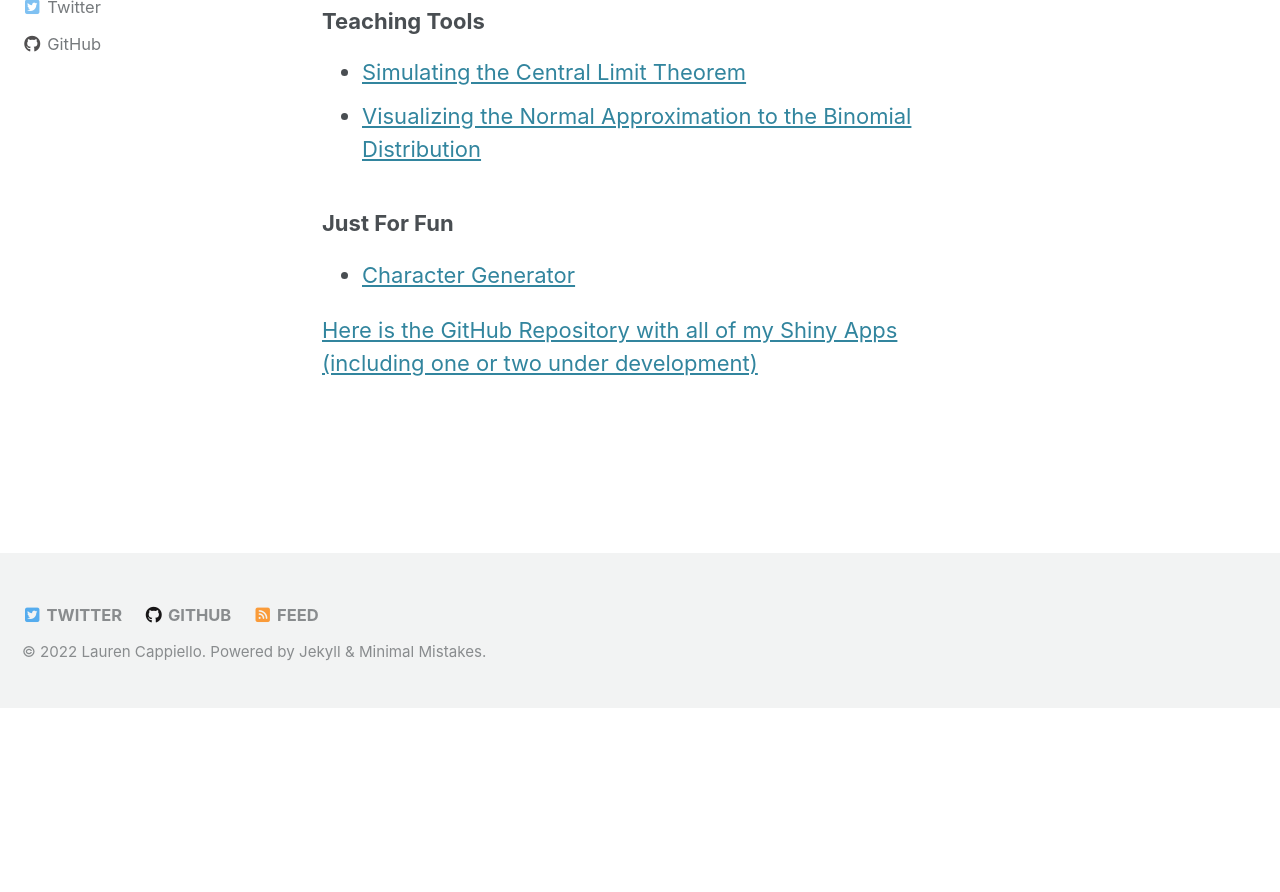
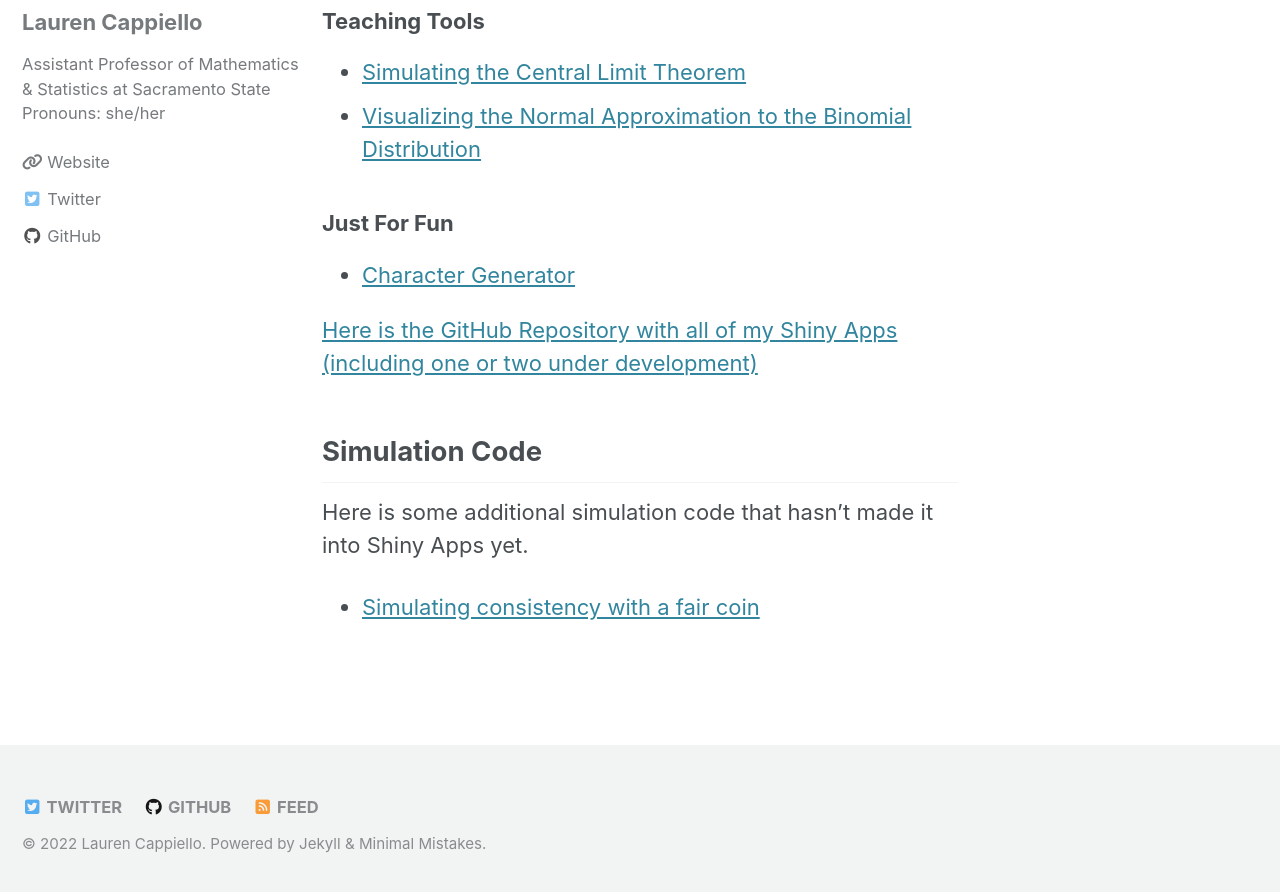
Before and after one commit to lgpcappiello/lgpcappiello.github.io, a Jekyll site: the page built from teaching/shinyapps.md, in a window 1280 px wide and 900 px high, scrolled down 414 px. Shown: the top 892 px of the window. Built offline with Jekyll 4.4.1, drawn with Linux system fonts in a browser that asks for light colours; cached includes are drawn as plain includes; nearby versions of some CDN libraries; a script bundle is joined from its source files by our own code; library files that are not in the unit come from our copies; before the commit the page ends 1122 px from its top, so only the background shows below that.

Commit message:
Update shinyapps.md

```diff
--- a/teaching/shinyapps.md
+++ b/teaching/shinyapps.md
@@ -19,3 +19,9 @@
 - <a href="https://lgpcappiello.shinyapps.io/charactergenerator/">Character Generator</a>
 
 <a href="https://github.com/lgpcappiello/shinyapps">Here is the GitHub Repository with all of my Shiny Apps (including one or two under development)</a>
+
+## Simulation Code
+
+Here is some additional simulation code that hasn't made it into Shiny Apps yet.
+
+- <a href="https://github.com/lgpcappiello/shinyapps/blob/master/consistency.R">Simulating consistency with a fair coin</a>
```
